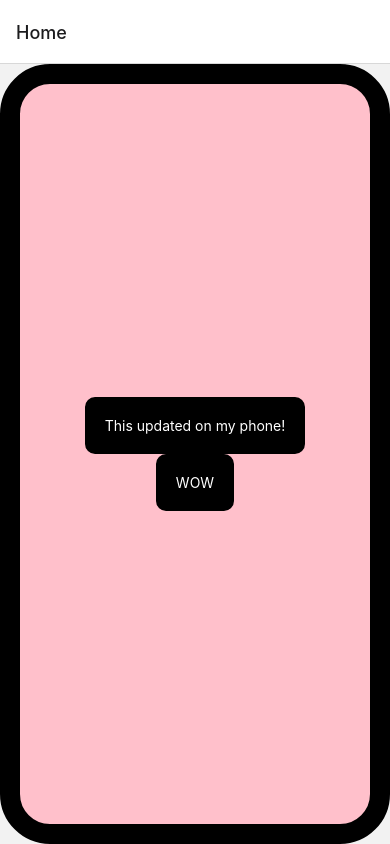
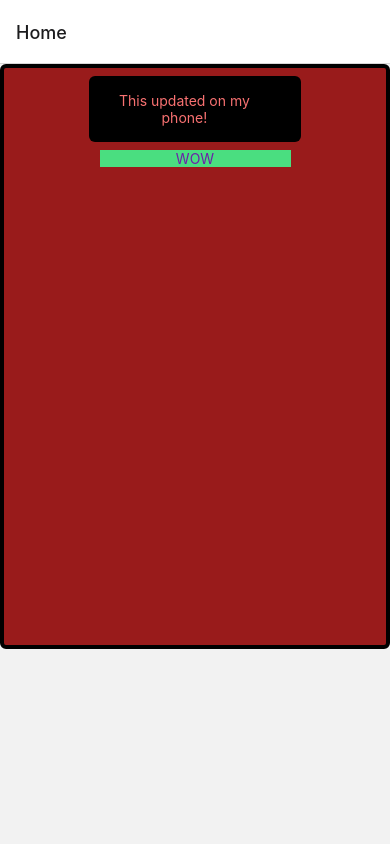
Before and after one commit to darkcohiba/first-expo-project, a React Native app: screen /Home in a window 390 px wide. Built offline with nearby package versions, Linux system fonts and the light colour scheme.

Commit message:
chore: added tailwind and react navigation, both are functional

```diff
--- a/babel.config.js
+++ b/babel.config.js
@@ -2,5 +2,6 @@ module.exports = function(api) {
   api.cache(true);
   return {
     presets: ['babel-preset-expo'],
+    plugins: ["nativewind/babel"],
   };
 };
--- a/package.json
+++ b/package.json
@@ -13,10 +13,12 @@
     "@react-navigation/native-stack": "^6.9.12",
     "expo": "~48.0.11",
     "expo-status-bar": "~1.4.4",
+    "nativewind": "^2.0.11",
     "react": "18.2.0",
     "react-native": "0.71.6",
     "react-native-safe-area-context": "4.5.0",
-    "react-native-screens": "~3.20.0"
+    "react-native-screens": "~3.20.0",
+    "tailwindcss": "^3.3.1"
   },
   "devDependencies": {
     "@babel/core": "^7.20.0"
--- a/screens/Homepage.js
+++ b/screens/Homepage.js
@@ -1,35 +1,37 @@
 import { StatusBar } from 'expo-status-bar';
-import { StyleSheet, Text, View } from 'react-native';
+import {Text, View } from 'react-native';
 import React from 'react'
 
 const Homepage = () => {
     return (
-        <View style={styles.container}>
-            <Text style={styles.text}>This updated on my phone!</Text>
-            <Text style={styles.text}>WOW</Text>
+        <View className="items-center bg-red-800 border-black border-4 rounded-md h-3/4">
+            <View className="bg-black rounded-md m-2">
+                <Text className="text-red-400 text-center w-3/4  m-4">This updated on my phone!</Text>
+            </View>
+            <Text className="text-center text-purple-800 bg-green-400 w-1/2">WOW</Text>
             <StatusBar style="auto" />
         </View>
     );
 }
 
-    const styles = StyleSheet.create({
-      container: {
-        flex: 1,
-        backgroundColor: 'pink',
-        alignItems: 'center',
-        justifyContent: 'center',
-        borderWidth: 20,
-        borderColor: "black",
-        borderRadius: 50,
-      },
-      text: {
-        backgroundColor: 'black',
-        color: 'white',
-        borderWidth: 20,
-        borderRadius: 10,
-        overflow: "hidden",
-        opacity: 10,
-      }
-    });
+    // const styles = StyleSheet.create({
+    //   container: {
+    //     flex: 1,
+    //     backgroundColor: 'pink',
+    //     alignItems: 'center',
+    //     justifyContent: 'center',
+    //     borderWidth: 20,
+    //     borderColor: "black",
+    //     borderRadius: 50,
+    //   },
+    //   text: {
+    //     backgroundColor: 'black',
+    //     color: 'white',
+    //     borderWidth: 20,
+    //     borderRadius: 10,
+    //     overflow: "hidden",
+    //     opacity: 10,
+    //   }
+    // });
 
 export default Homepage;
--- /dev/null
+++ b/tailwind.config.js
@@ -0,0 +1,8 @@
+/** @type {import('tailwindcss').Config} */
+module.exports = {
+  content: ["./App.{js,jsx,ts,tsx}", "./screens/**/*.{js,jsx,ts,tsx}"],
+  theme: {
+    extend: {},
+  },
+  plugins: [],
+}
```
Also changed, not shown: 1 other file (tests, documents, lock files or other folders).
